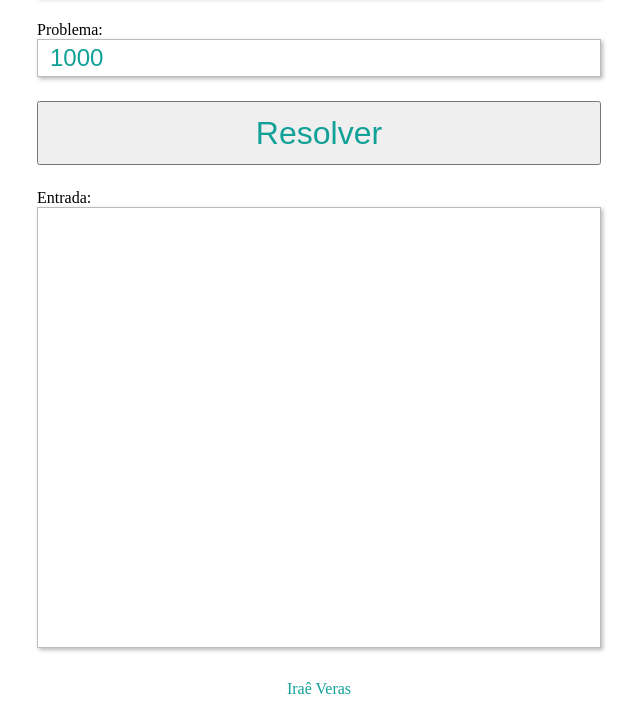
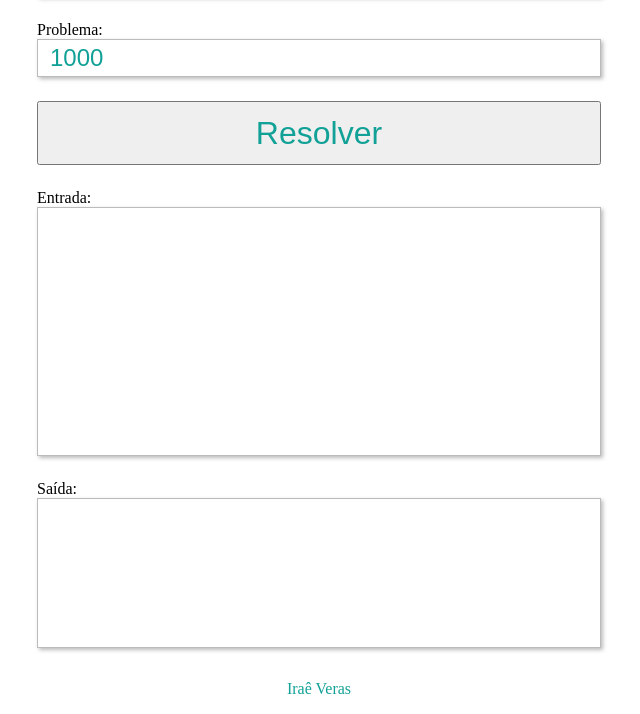
Before and after one commit to iraeveras/beecrowd_problem, a plain HTML site: page index.html in a window 1280 px wide. Shown: the part 86-800 px from the top of the page, without its empty margins (321-961 px from the left). Drawn offline with Linux system fonts and the light colour scheme.

Commit message:
adicionado input de saida no frontend

```diff
--- a/index.html
+++ b/index.html
@@ -19,6 +19,10 @@
         <label for="">Entrada:</label>
         <textarea class="input" id="input"></textarea>
     </div>
+    <div class="container-resposta">
+        <label for="">Saída:</label>
+        <div class="input-resp" id="input-resp"></div>
+    </div>
     <footer>Iraê Veras</footer>
 </body>
 </html>
--- a/problem/1000.js
+++ b/problem/1000.js
@@ -8,6 +8,7 @@ Este problema não possui nenhuma entrada.
 Saída
 Você deve imprimir a mensagem "Hello World!" e em seguida o final de linha, conforme o exemplo abaixo.
 */
-export function problem (input) {
+export function problem(input) {
     console.log('Hello World');
+    document.querySelector(".input-resp").innerHTML += `<span>Hello World</span>`
 }
--- a/problem/1001.js
+++ b/problem/1001.js
@@ -19,10 +19,11 @@ Cuide para que tenha um espaço antes e depois do sinal de igualdade, conforme o
     15                 |  X = 8
     -7                 |
 */
-export function problem (lines) {
+export function problem(lines) {
     const A = lines[0]
     const B = lines[1]
 
     const X = Number(A) + Number(B)
     console.log('X = ' + X)
+    document.querySelector(".input-resp").innerHTML += `<span>X = ${X}</span>`
 }
--- a/problem/1002.js
+++ b/problem/1002.js
@@ -18,11 +18,12 @@ caso contrário, você receberá "Presentation Error".
     150.00             |  A=70685.7750
 
 */
-export function problem (lines) {
+export function problem(lines) {
     const n = 3.14159;
     const raio = lines[0];
 
-    const area = n * (parseFloat(raio)**2);
+    const area = n * (parseFloat(raio) ** 2);
 
     console.log(`A=${area.toFixed(4)}`);
+    document.querySelector(".input-resp").innerHTML += `<span>A=${area.toFixed(4)}</span>`
 }
--- a/problem/1003.js
+++ b/problem/1003.js
@@ -21,9 +21,11 @@ resultado, caso contrário, você receberá "Presentation Error".
     0                  |
 
 */
-export function problem (lines) {
+export function problem(lines) {
     const soma = (a, b) => a + b;
     const resultado = lines.map(Number).reduce(soma);
 
     console.log(`SOMA = ${resultado}`);
+
+    document.querySelector(".input-resp").innerHTML += `<span>SOMA = ${resultado}</span>`
 }
--- a/problem/1004.js
+++ b/problem/1004.js
@@ -21,10 +21,12 @@ mensagem: “Presentation Error”.
     9                  |
 
 */
-export function problem (lines) {
+export function problem(lines) {
     const [a, b] = lines;
     const prod = a * b;
 
     console.log(`PROD = ${prod}`);
 
+    document.querySelector(".input-resp").innerHTML += `<span>PROD = ${prod}</span>`
+
 }
--- a/problem/1005.js
+++ b/problem/1005.js
@@ -19,7 +19,7 @@ Imprima a mensagem "MEDIA" e a média do aluno conforme exemplo abaixo, com 5 d
     10.0               |
 
 */
-export function problem (lines) {
+export function problem(lines) {
     const [notaA, notaB] = lines;
     const pesoNotaA = 3.5;
     const pesoNotaB = 7.5;
@@ -29,4 +29,5 @@ export function problem (lines) {
 
     console.log(`MEDIA = ${media.toFixed(5)}`);
 
+    document.querySelector(".input-resp").innerHTML += `<span>MEDIA = ${media.toFixed(5)}</span>`
 }
--- a/problem/1006.js
+++ b/problem/1006.js
@@ -23,7 +23,7 @@ Assim como todos os problemas, não esqueça de imprimir o fim de linha após o
     5.0                |
 
 */
-export function problem (lines) {
+export function problem(lines) {
     const [notaA, notaB, notaC] = lines;
     const pesoNotaA = 2;
     const pesoNotaB = 3;
@@ -33,4 +33,5 @@ export function problem (lines) {
     const media = (notaA * pesoNotaA + notaB * pesoNotaB + notaC * pesoNotaC) / somaPesos
     console.log(`MEDIA = ${media.toFixed(1)}`);
 
+    document.querySelector(".input-resp").innerHTML += `<span>MEDIA = ${media.toFixed(1)}</span>`
 }
--- a/problem/1007.js
+++ b/problem/1007.js
@@ -28,4 +28,6 @@ export function problem(lines) {
     const [valorA, valorB, valorC, valorD] = lines;
     const diferenca = (valorA * valorB) - (valorC * valorD);
     console.log(`DIFERENCA = ${diferenca}`);
+
+    document.querySelector(".input-resp").innerHTML += `<span>DIFERENCA = ${diferenca}</span>`
 }
--- a/problem/1008.js
+++ b/problem/1008.js
@@ -25,8 +25,10 @@ No caso do salário, também deve haver um espaço em branco após o $.
 
 */
 
-export function problem (lines) {
+export function problem(lines) {
     const [funcionario, horasTrabalhadas, salarioHora] = lines.map(Number);
     const salario = horasTrabalhadas * salarioHora;
     console.log(`NUMBER = ${funcionario}\nSALARY = U$ ${salario.toFixed(2)}`);
+
+    document.querySelector(".input-resp").innerHTML += `<span>NUMBER = ${funcionario}</span><span>SALARY = U$ ${salario.toFixed(2)}</span><hr>`
 }
--- a/problem/1009.js
+++ b/problem/1009.js
@@ -24,12 +24,12 @@ Imprima o total que o funcionário deverá receber, conforme exemplo fornecido.
 
 */
 
-export function problem (lines) {
+export function problem(lines) {
     const [nome, salario, vendas] = lines.map(Number);
     const percentual = 0.15;
 
     const comissao = vendas * percentual;
     const totalSalario = salario + comissao;
     console.log(`TOTAL = R$ ${totalSalario.toFixed(2)}`);
-
+    document.querySelector(".input-resp").innerHTML += `<span>TOTAL = R$ ${totalSalario.toFixed(2)}</span><hr>`;
 }
--- a/style.css
+++ b/style.css
@@ -1,13 +1,15 @@
-*{
+* {
     padding: 0;
     margin: 0;
     box-sizing: border-box;
 }
-:root{
+
+:root {
     --primary-color: #12a197;
     --border-color: #bbb;
 }
-body{
+
+body {
     height: 100vh;
     max-width: 580px;
     padding: 8px;
@@ -17,7 +19,7 @@ body{
     gap: 24px;
 }
 
-h1{
+h1 {
     display: grid;
     place-items: center;
     font-size: 2rem;
@@ -27,29 +29,34 @@ h1{
     box-shadow: 2px 2px 4px var(--border-color);
 }
 
-.container-problem{
+.container-problem {
     display: grid;
 }
-.problem{
-    padding: 4px  12px;
+
+.problem {
+    padding: 4px 12px;
     font-size: 1.5rem;
     color: var(--primary-color);
     border: 1px solid var(--border-color);
     box-shadow: 2px 2px 4px var(--border-color);
 }
 
-.solve{
+.solve {
     height: 64px;
     color: var(--primary-color);
     font-size: 2rem;
 }
-.container-input{
+
+.container-input,
+.container-resposta {
     display: grid;
     grid-template-rows: auto 1fr;
 }
-.input {
+
+.input,
+.input-resp {
     padding: 12px;
-    font-size: 2rem;
+    font-size: 1.2rem;
     color: var(--primary-color);
     resize: none;
     outline: none;
@@ -57,6 +64,12 @@ h1{
     box-shadow: 2px 2px 4px var(--border-color);
 }
 
+.input-resp {
+    display: flex;
+    flex-direction: column;
+    min-height: 150px;
+}
+
 footer {
     text-align: center;
     padding: 8px;
```
